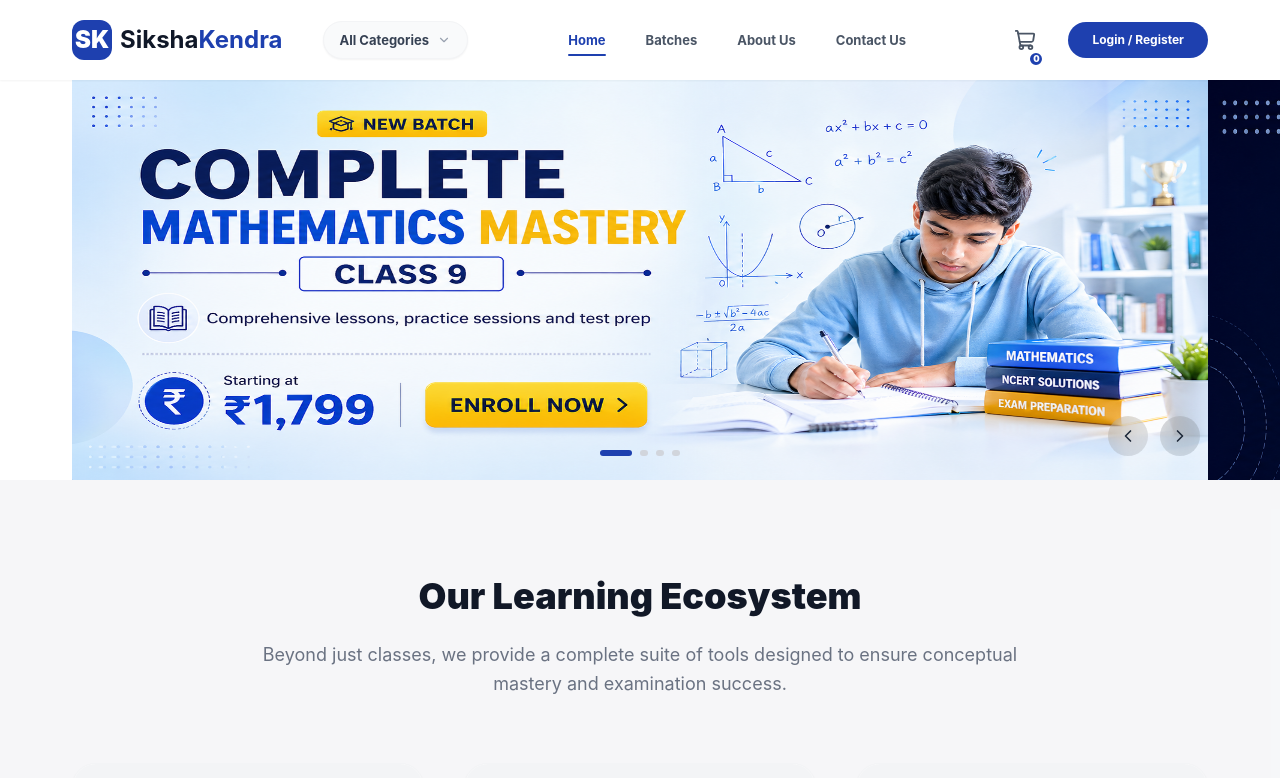
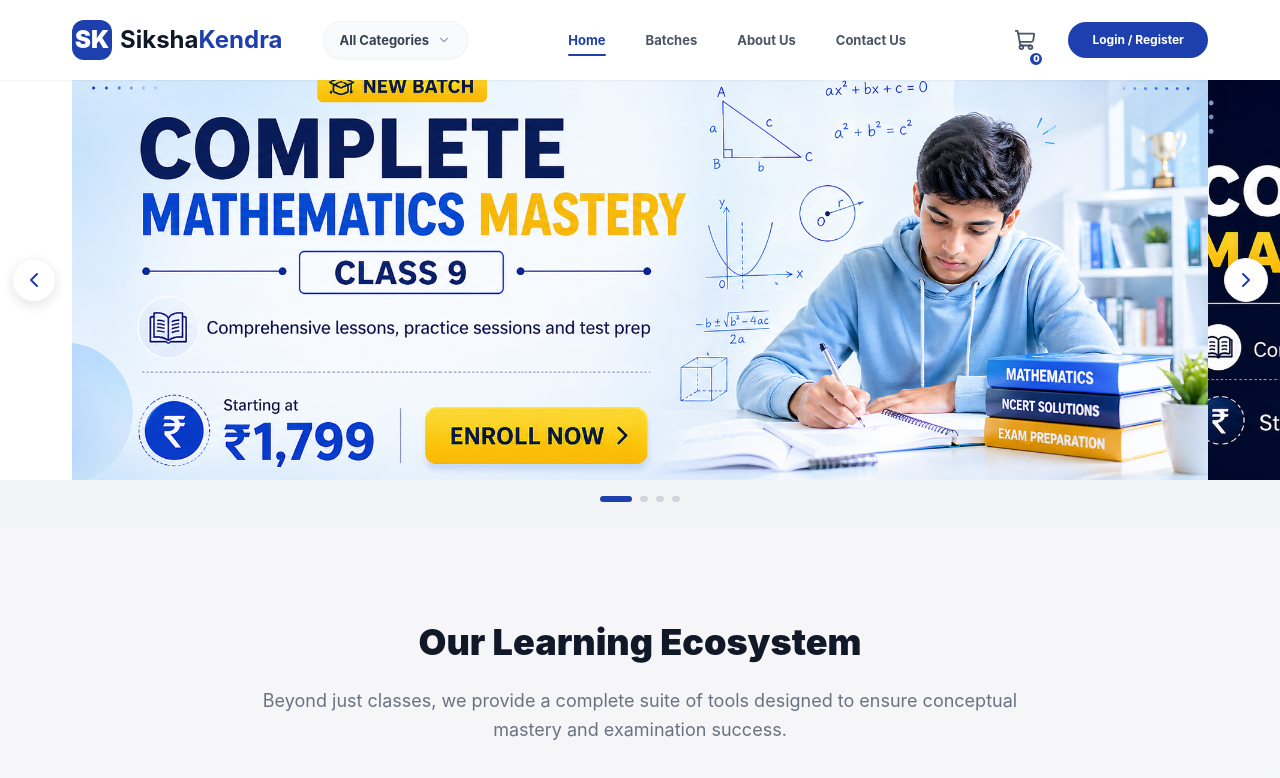
Before and after one commit to aadityak09771-sudo/TSK, a React (Vite) app: page / in a window 1280 px wide. Shown: the top 778 px of the page. Built offline with nearby package versions, Linux system fonts and the light colour scheme.

Commit message:
hero carousel changes
change folder structure
change styling for Nexct.Prev Icons and Dots

```diff
--- a/src/components/common/HeroCarousel.tsx
+++ /dev/null
@@ -1,102 +0,0 @@
-import React, { useState, useEffect } from 'react';
-import { ChevronLeft, ChevronRight } from 'lucide-react';
-import { Link } from 'react-router-dom';
-
-const SLIDES = [
-  {
-    image: '/assets/images/class9_course.png',
-    link: '/batches'
-  },
-  {
-    image: '/assets/images/class10_course.png',
-    link: '/batches'
-  },
-  {
-    image: '/assets/images/class11_course.png',
-    link: '/batches'
-  },
-  {
-    image: '/assets/images/class12_course.png',
-    link: '/batches'
-  }
-];
-
-export const HeroCarousel: React.FC = () => {
-  const [current, setCurrent] = useState(0);
-
-  useEffect(() => {
-    const timer = setInterval(() => {
-      setCurrent(prev => (prev + 1) % SLIDES.length);
-    }, 6000);
-    return () => clearInterval(timer);
-  }, []);
-
-  const next = (e: React.MouseEvent) => {
-    e.preventDefault();
-    e.stopPropagation();
-    setCurrent((current + 1) % SLIDES.length);
-  };
-
-  const prev = (e: React.MouseEvent) => {
-    e.preventDefault();
-    e.stopPropagation();
-    setCurrent((current - 1 + SLIDES.length) % SLIDES.length);
-  };
-
-  return (
-    <section className="relative h-[400px] overflow-hidden bg-white">
-      <div className="container h-full w-full relative">
-        {/* Slides Container */}
-        <div
-          className="flex w-full h-full transition-transform duration-700 ease-in-out"
-          style={{ transform: `translateX(-${current * 100}%)` }}
-        >
-          {SLIDES.map((slide, i) => (
-            <Link
-              key={i}
-              to={slide.link}
-              className="w-full h-full flex-shrink-0 block relative bg-gray-50"
-            >
-              <img
-                src={slide.image}
-                alt=""
-                className={`w-full h-full `}
-              />
-            </Link>
-          ))}
-        </div>
-
-        {/* Controls */}
-        <div className="absolute bottom-6 right-10 flex gap-3 z-20">
-          <button
-            onClick={prev}
-            className="w-10 h-10 rounded-full bg-black/10 backdrop-blur-md flex items-center justify-center text-gray-800 hover:bg-black/20 transition-all border-none cursor-pointer"
-          >
-            <ChevronLeft size={20} />
-          </button>
-          <button
-            onClick={next}
-            className="w-10 h-10 rounded-full bg-black/10 backdrop-blur-md flex items-center justify-center text-gray-800 hover:bg-black/20 transition-all border-none cursor-pointer"
-          >
-            <ChevronRight size={20} />
-          </button>
-        </div>
-
-        {/* Dots */}
-        <div className="absolute bottom-6 left-1/2 -translate-x-1/2 flex gap-2 z-20">
-          {SLIDES.map((_, i) => (
-            <button
-              key={i}
-              onClick={(e) => {
-                e.preventDefault();
-                e.stopPropagation();
-                setCurrent(i);
-              }}
-              className={`h-1.5 transition-all duration-300 rounded-full border-none cursor-pointer ${i === current ? 'w-8 bg-[var(--color-primary)]' : 'w-2 bg-gray-300'}`}
-            />
-          ))}
-        </div>
-      </div>
-    </section>
-  );
-};
--- /dev/null
+++ b/src/components/common/HeroCarousel/HeroCarousel.css
@@ -0,0 +1,77 @@
+.hero-container{
+  position: relative;
+  height: 400px;
+  overflow: hidden;
+  background-color: white;
+}
+
+.hero-slider-track {
+  display: flex;
+  width: 100%;
+  height: 100%;
+  transition-property: transform;
+  transition-duration: 700ms;
+  transition-timing-function: ease-in-out;
+}
+
+.hero-slide {
+  width: 100%;
+  height: 100%;
+  flex-shrink: 0;
+  display: block;
+  position: relative;
+  background-color: #f9fafb; /* Tailwind bg-gray-50 */
+}
+
+.carousel-actions {
+  position: absolute;
+  top: 50%;
+  left: 12px;
+  right: 12px;
+  transform: translateY(-50%);
+
+  display: flex;
+  justify-content: space-between;
+  align-items: center;
+
+  z-index: 20;
+  pointer-events: none;
+}
+
+.carousel-arrow-button {
+  pointer-events: auto;
+  width: 44px;
+  height: 44px;
+  border-radius: 9999px;
+  background-color: white;
+  box-shadow: 0 4px 12px rgba(0,0,0,0.1);
+  display: flex;
+  align-items: center;
+  justify-content: center;
+  color: var(--color-primary);
+  border: 1px solid #f3f4f6;
+  cursor: pointer;
+  transition: all 200ms ease;
+}
+
+.carousel-arrow-button:hover {
+  background-color: var(--color-primary);
+  color: white;
+  transform: scale(1.1);
+}
+
+.carousel-dots {
+  display: flex;
+  justify-content: center;
+  gap: 8px;
+  margin-top: 16px;
+  margin-bottom: 24px;
+}
+
+.carousel-dot {
+  height: 6px;               /* h-1.5 */
+  transition: all 300ms ease;
+  border-radius: 9999px;     /* rounded-full */
+  border: none;
+  cursor: pointer;
+}
--- /dev/null
+++ b/src/components/common/HeroCarousel/HeroCarousel.tsx
@@ -0,0 +1,112 @@
+import React, { useState, useEffect } from 'react';
+import { ChevronLeft, ChevronRight } from 'lucide-react';
+import { Link } from 'react-router-dom';
+import './HeroCarousel.css'
+
+const SLIDES = [
+  {
+    image: '/assets/images/class9_course.png',
+    link: '/batches'
+  },
+  {
+    image: '/assets/images/class10_course.png',
+    link: '/batches'
+  },
+  {
+    image: '/assets/images/class11_course.png',
+    link: '/batches'
+  },
+  {
+    image: '/assets/images/class12_course.png',
+    link: '/batches'
+  }
+];
+
+export const HeroCarousel: React.FC = () => {
+  const [current, setCurrent] = useState(0);
+
+  useEffect(() => {
+    const timer = setInterval(() => {
+      setCurrent(prev => (prev + 1) % SLIDES.length);
+    }, 6000);
+    return () => clearInterval(timer);
+  }, []);
+
+  const next = (e: React.MouseEvent) => {
+    e.preventDefault();
+    e.stopPropagation();
+    setCurrent((current + 1) % SLIDES.length);
+  };
+
+  const prev = (e: React.MouseEvent) => {
+    e.preventDefault();
+    e.stopPropagation();
+    setCurrent((current - 1 + SLIDES.length) % SLIDES.length);
+  };
+
+  return (
+    <>
+      <section className="hero-container">
+        {/* Slides Container - keep within container for alignment if needed, or move out for full width */}
+        <div className="container h-full relative">
+          <div
+            className="hero-slider-track"
+            style={{
+              transform: `translateX(-${current * 100}%)`,
+              width: '100%',
+              height: '100%'
+            }}
+          >
+            {SLIDES.map((slide, i) => (
+              <Link
+                key={i}
+                to={slide.link}
+                className="hero-slide"
+                style={{ width: '100%', flexShrink: 0 }}
+              >
+                <img
+                  src={slide.image}
+                  alt={`Slide ${i + 1}`}
+                  className="w-full h-full object-cover"
+                />
+              </Link>
+            ))}
+          </div>
+        </div>
+
+        {/* Controls - Moved outside container for edge-to-edge positioning */}
+        <div className="carousel-actions">
+          <button
+            onClick={prev}
+            className="carousel-arrow-button"
+            aria-label="Previous slide"
+          >
+            <ChevronLeft size={24} />
+          </button>
+          <button
+            onClick={next}
+            className="carousel-arrow-button"
+            aria-label="Next slide"
+          >
+            <ChevronRight size={24} />
+          </button>
+        </div>
+      </section>
+
+      {/* Dots - Moved outside hero-container to appear after it */}
+      <div className="carousel-dots">
+        {SLIDES.map((_, i) => (
+          <button
+            key={i}
+            onClick={(e) => {
+              e.preventDefault();
+              e.stopPropagation();
+              setCurrent(i);
+            }}
+            className={`carousel-dot ${i === current ? 'w-8 bg-[var(--color-primary)]' : 'w-2 bg-gray-300'}`}
+          />
+        ))}
+      </div>
+    </>
+  );
+};
--- a/src/pages/Home.tsx
+++ b/src/pages/Home.tsx
@@ -1,6 +1,6 @@
 import React from 'react';
 import { useNavigate } from 'react-router-dom';
-import { HeroCarousel } from '../components/common/HeroCarousel';
+import { HeroCarousel } from '../components/common/HeroCarousel/HeroCarousel';
 import { CourseCard } from '../components/common/CourseCard';
 import { COURSE_DATA } from '../config/courses';
 import { Ecosystem } from '../components/common/Ecosystem';
```
